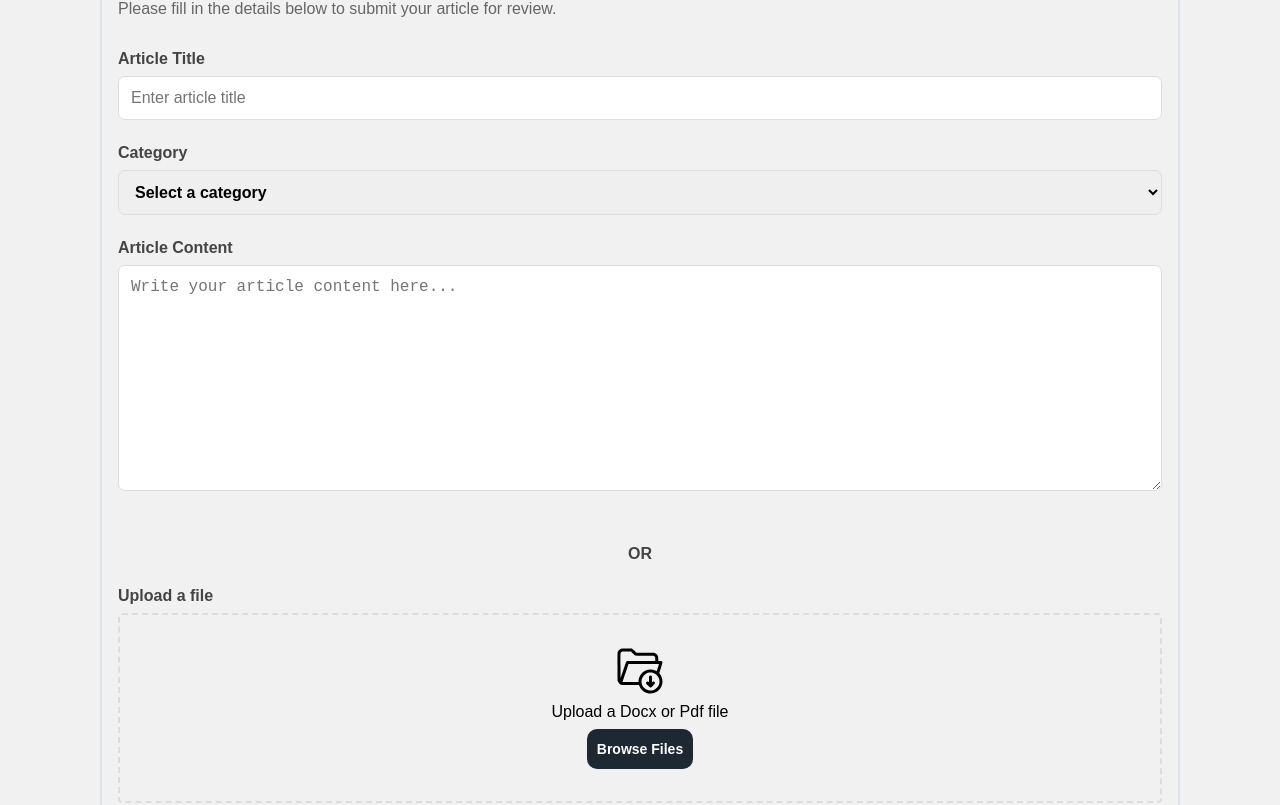
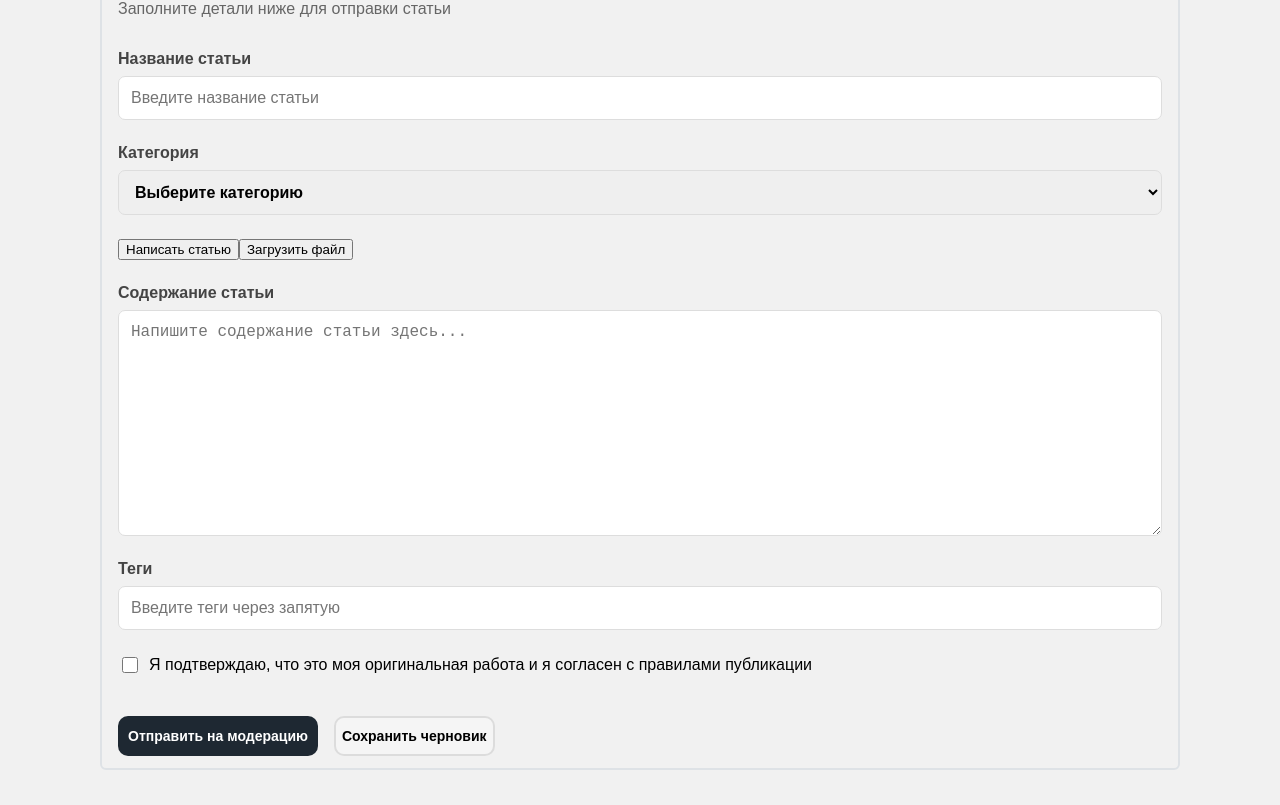
Before and after one commit to Ziragon/FinalActVisualProgramming, a React (Create React App) app in the folder final-project/: page /submitArticle in a window 1280 px wide. Shown: the part 375-1180 px from the top of the page. Built offline with nearby package versions, Linux system fonts and the light colour scheme.

Commit message:
Держи аптечку

```diff
--- a/final-project/src/components/submitArticle/SubmitArticle.jsx
+++ b/final-project/src/components/submitArticle/SubmitArticle.jsx
@@ -1,7 +1,13 @@
+import React, { useState, useRef } from 'react';
+import axios from 'axios';
+import { useAuth } from '../../hooks/useAuth';
 import styles from '../../styles/SubmitArticle.module.css';
 import loadIcon from "../../styles/img/drop-file.svg";
-import { useState, useRef } from 'react';
+
+const localhost = "http://localhost:5000";
+
 const SubmitArticle = () => {
+    const { isAuthenticated, userId, username, token } = useAuth();
     const [formData, setFormData] = useState({
         title: '',
         category: '',
@@ -9,13 +15,15 @@ const SubmitArticle = () => {
         tags: '',
         isOriginal: false
     });
+    const [featuredImage, setFeaturedImage] = useState(null);
+    const [submissionType, setSubmissionType] = useState('text');
+    const [isSubmitting, setIsSubmitting] = useState(false);
+    const [error, setError] = useState(null);
     const fileInputRef = useRef(null);
 
     const handleButtonClick = () => {
-        fileInputRef.current.click(); // Программно кликаем на input
+        fileInputRef.current.click();
     };
-
-    const [featuredImage, setFeaturedImage] = useState(null)
 
     const handleChange = (e) => {
         const { name, value, type, checked } = e.target;
@@ -28,38 +36,141 @@ const SubmitArticle = () => {
     const handleImageChange = (e) => {
         if (e.target.files && e.target.files[0]) {
             setFeaturedImage(e.target.files[0]);
+            if (submissionType !== 'file') {
+                setSubmissionType('file');
+                setFormData(prev => ({ ...prev, content: '' }));
+            }
         }
     };
 
-    const handleSubmit = (e) => {
+    const handleSubmissionTypeChange = (type) => {
+        setSubmissionType(type);
+        if (type === 'text') {
+            setFeaturedImage(null);
+        } else {
+            setFormData(prev => ({ ...prev, content: '' }));
+        }
+    };
+
+const handleSubmit = async (e) => {
     e.preventDefault();
-        // ЛОГИКА ОТПРАВКИ ФОРМЫ
-        console.log({ ...formData, featuredImage });
+    setError(null);
+
+    // Валидация
+    if (!formData.isOriginal) {
+        setError("Подтвердите, что это ваша оригинальная работа");
+        return;
+    }
+
+    if (!formData.title || !formData.category) {
+        setError("Название и категория обязательны");
+        return;
+    }
+
+    setIsSubmitting(true);
+
+    try {
+        // Подготовка данных согласно модели C#
+        const articleData = {
+            Title: formData.title,
+            user_id: userId,
+            category: formData.category,
+            body: submissionType === 'text' ? formData.content : null,
+            tags: formData.tags || null,
+            status: "pending",
+            request_date: new Date().toISOString()
+        };
+
+        // 1. Создаем статью
+        const articleResponse = await axios.post(`${localhost}/api/articles`, articleData, {
+            headers: {
+                'Authorization': `Bearer ${token}`,
+                'Content-Type': 'application/json'
+            }
+        });
+
+        const articleId = articleResponse.data.id;
+
+        // 2. Если загружен файл
+        if (submissionType === 'file' && featuredImage) {
+            const formDataFile = new FormData();
+            formDataFile.append('file', featuredImage);
+
+            const fileResponse = await axios.post(
+                `${localhost}/api/files/upload`,
+                formDataFile,
+                {
+                    headers: {
+                        'Authorization': `Bearer ${token}`,
+                        'Content-Type': 'multipart/form-data'
+                    }
+                }
+            );
+
+            const fileId = fileResponse.data.id;
+
+            // Обновляем статью с body_id
+            await axios.patch(
+                `${localhost}/api/articles/${articleId}`,
+                { body_id: fileId },
+                {
+                    headers: {
+                        'Authorization': `Bearer ${token}`,
+                        'Content-Type': 'application/json'
+                    }
+                }
+            );
+        }
+
+        // Сброс формы
+        setFormData({
+            title: '',
+            category: '',
+            content: '',
+            tags: '',
+            isOriginal: false
+        });
+        setFeaturedImage(null);
+        alert('Статья успешно отправлена!');
+
+    } catch (err) {
+        console.error('Ошибка:', {
+            status: err.response?.status,
+            data: err.response?.data,
+            message: err.message
+        });
+
+        setError(err.response?.data?.title || err.response?.data?.message || 'Ошибка при отправке');
+    } finally {
+        setIsSubmitting(false);
+    }
 };
 
     return (
         <div className={styles.SubmitPage}>
             <div className={styles.personalInfoSection}>
-                <h1 className={styles.sectionTitle}>Submit Article for Review</h1>
-                <p className={styles.sectionDescription}>Please fill in the details below to submit your article for review.</p>
+                <h1 className={styles.sectionTitle}>Отправить статью на модерацию</h1>
+                <p className={styles.sectionDescription}>Заполните детали ниже для отправки статьи</p>
+
+                {error && <div className={styles.errorMessage}>{error}</div>}
 
                 <form onSubmit={handleSubmit} className={styles.articleForm}>
                     <div className={styles.formGroup}>
-                        <label htmlFor="title" className={styles.formLabel}>Article Title</label>
+                        <label htmlFor="title" className={styles.formLabel}>Название статьи</label>
                         <input
                             type="text"
                             id="title"
                             name="title"
-                            placeholder="Enter article title"
+                            placeholder="Введите название статьи"
                             className={styles.formInput}
-                            value={formData.title}
+                            value={formData.article}
                             onChange={handleChange}
                             required
                         />
                     </div>
 
                     <div className={styles.formGroup}>
-                        <label htmlFor="category" className={styles.formLabel}>Category</label>
+                        <label htmlFor="category" className={styles.formLabel}>Категория</label>
                         <select
                             id="category"
                             name="category"
@@ -68,46 +179,62 @@ const SubmitArticle = () => {
                             onChange={handleChange}
                             required
                         >
-                            <option value="">Select a category</option>
-                            <option value="technology">Technology</option>
-                            <option value="science">Science</option>
-                            <option value="health">Health</option>
-                            <option value="business">Business</option>
-                            <option value="entertainment">Entertainment</option>
+                            <option value="">Выберите категорию</option>
+                            <option value="technology">Технологии</option>
+                            <option value="science">Наука</option>
+                            <option value="health">Здоровье</option>
+                            <option value="business">Бизнес</option>
+                            <option value="entertainment">Развлечения</option>
                         </select>
                     </div>
 
+                    <div className={styles.submissionTypeSelector}>
+                        <button
+                            type="button"
+                            className={`${styles.typeButton} ${submissionType === 'text' ? styles.active : ''}`}
+                            onClick={() => handleSubmissionTypeChange('text')}
+                        >
+                            Написать статью
+                        </button>
+                        <button
+                            type="button"
+                            className={`${styles.typeButton} ${submissionType === 'file' ? styles.active : ''}`}
+                            onClick={() => handleSubmissionTypeChange('file')}
+                        >
+                            Загрузить файл
+                        </button>
+                    </div>
+
+                    {submissionType === 'text' ? (
                         <div className={styles.formGroup}>
-                        <label htmlFor="content" className={styles.formLabel}>Article Content</label>
+                            <label htmlFor="content" className={styles.formLabel}>Содержание статьи</label>
                             <textarea
                                 id="content"
                                 name="content"
-                            placeholder="Write your article content here..."
+                                placeholder="Напишите содержание статьи здесь..."
                                 className={styles.formTextarea}
                                 value={formData.content}
                                 onChange={handleChange}
-                            required
+                                required={submissionType === 'text'}
+                                disabled={submissionType !== 'text'}
                             />
                         </div>
-                    <div className={styles.formGroupCenter}>
-                        <label htmlFor="content" className={styles.formLabel}>OR</label>
-
-                    </div>
+                    ) : (
                         <div className={styles.formGroup}>
-                        <label className={styles.formLabel}>Upload a file</label>
+                            <label className={styles.formLabel}>Загрузить файл</label>
                             <div className={styles.fileUpload}>
                                 <label htmlFor="featuredImage" className={styles.uploadLabel}>
                                     {featuredImage ? (
                                         <span>{featuredImage.name}</span>
                                     ) : (
                                         <>
-                                        <img src={loadIcon} alt="Loading" className={styles.icon}/>
-                                        <span>Upload a Docx or Pdf file</span>
+                                            <img src={loadIcon} alt="Загрузка" className={styles.icon}/>
+                                            <span>Загрузите файл в формате Docx или Pdf</span>
                                             <button
                                                 type="button"
                                                 className="black_button"
                                                 onClick={handleButtonClick}>
-                                            Browse Files
+                                                Выбрать файл
                                             </button>
                                         </>
                                     )}
@@ -115,21 +242,22 @@ const SubmitArticle = () => {
                                 <input
                                     type="file"
                                     id="featuredImage"
-                                accept="image/*"
+                                    accept=".doc,.docx,.pdf"
                                     className={styles.fileInput}
                                     onChange={handleImageChange}
                                     ref={fileInputRef}
                                 />
                             </div>
                         </div>
+                    )}
 
                     <div className={styles.formGroup}>
-                        <label htmlFor="tags" className={styles.formLabel}>Tags</label>
+                        <label htmlFor="tags" className={styles.formLabel}>Теги</label>
                         <input
                             type="text"
                             id="tags"
                             name="tags"
-                            placeholder="Enter tags separated by commas"
+                            placeholder="Введите теги через запятую"
                             className={styles.formInput}
                             value={formData.tags}
                             onChange={handleChange}
@@ -146,13 +274,19 @@ const SubmitArticle = () => {
                                 onChange={handleChange}
                                 required
                             />
-                            <span>I confirm that this article is my original work and I have read and agree to the submission guidelines</span>
+                            <span>Я подтверждаю, что это моя оригинальная работа и я согласен с правилами публикации</span>
                         </label>
                     </div>
 
                     <div className={styles.formActions}>
-                        <button type="submit" className="black_button">Submit for Review</button>
-                        <button type="button" className="white_button">Save Draft</button>
+                        <button
+                            type="submit"
+                            className="black_button"
+                            disabled={isSubmitting}
+                        >
+                            {isSubmitting ? 'Отправка...' : 'Отправить на модерацию'}
+                        </button>
+                        <button type="button" className="white_button">Сохранить черновик</button>
                     </div>
                 </form>
             </div>
```
Also changed, not shown: 1 other file (tests, documents, lock files or other folders). Lines whose indentation alone changed are shown as unchanged.
